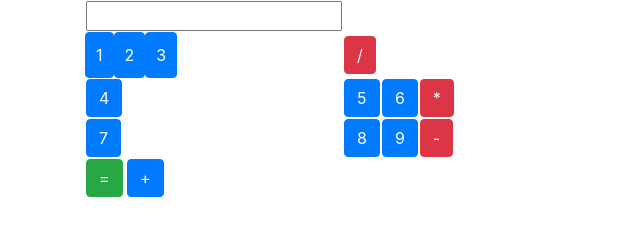
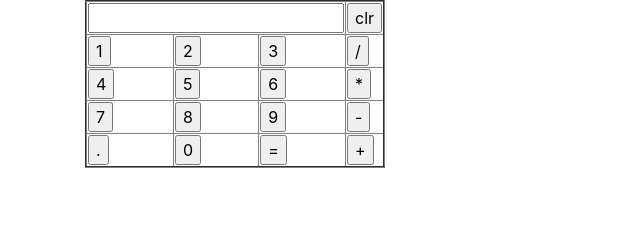
Before and after one commit to unicobib/java-script-practice-code, a plain HTML site: page Calculator/Calculator/calculator.html in a window 1280 px wide. Shown: the whole page, without its empty margins (0-640 px from the left). Drawn offline with nearby package versions, Linux system fonts and the light colour scheme.

Commit message:
calculator
html and js changes

```diff
--- a/Calculator/Calculator/calculator.html
+++ b/Calculator/Calculator/calculator.html
@@ -14,10 +14,12 @@
 
     <script src="https://maxcdn.bootstrapcdn.com/bootstrap/4.3.1/js/bootstrap.min.js"></script>
     <style>
-        td{
-            -webkit-column-gap: 40px; /* Chrome, Safari, Opera */
-             -moz-column-gap: 40px; /* Firefox */
-             column-gap: 40px;
+        td {
+            -webkit-column-gap: 40px;
+            /* Chrome, Safari, Opera */
+            -moz-column-gap: 40px;
+            /* Firefox */
+            column-gap: 40px;
 
         }
     </style>
@@ -27,66 +29,40 @@
 
     <body>
         <div class="container container-fluid">
-
-            <table>
-
+            <table border="2">
                 <tr>
-                <th>
-                    <input type="text" id="result" name="result">
-                </th>
-            </tr>
-
-                <tr>
-                    <td class="btn btn-primary" style="padding:10px">
-                        1
+                    <td colspan="3">
+                        <input type="text" id="result" />
                     </td>
-                    <td class="btn btn-primary" style="padding:10px">
-                        2
-                    </td>
-                    <td class="btn btn-primary" style="padding:10px">
-                        3
-                    </td>
-                    <td>
-                            <div class="btn btn-danger">/</div>
-                        </td>
+                    <td><input type="button" value="clr" onclick="document.getElementById('result').value='';" ></td>
                 </tr>
                 <tr>
-                    <td>
-                        <div class="btn btn-primary">4</div>
-                    </td>
-                    <td>
-                        <div class="btn btn-primary">5</div>
-                    </td>
-                    <td>
-                        <div class="btn btn-primary">6</div>
-                    </td>
-                    <th>
-                            <div class="btn btn-danger">*</div>
-                        </th>
+                    <td><input type="button" value="1" onclick="action('1')"></td>
+                    <td><input type="button" value="2" onclick="action('2')"></td>
+                    <td><input type="button" value="3" onclick="action('3')"></td>
+                    <td><input type="button" value="/" onclick="action('/')"></td>
                 </tr>
                 <tr>
-                    <td>
-                        <div class="btn btn-primary">7</div>
-                    </td>
-                    <td>
-                        <div class="btn btn-primary">8</div>
-                    </td>
-                    <td>
-                        <div class="btn btn-primary">9</div>
-                    </td>
-                    <th>
-                            <div class="btn btn-danger">-</div>
-                        </th>
+                    <td><input type="button" value="4" onclick="action('4')"></td>
+                    <td><input type="button" value="5" onclick="action('5')"></td>
+                    <td><input type="button" value="6" onclick="action('6')"></td>
+                    <td><input type="button" value="*" onclick="action('*')"></td>
                 </tr>
                 <tr>
-                    <td>
-                        <div class="btn btn-success">=</div>
-                        <div class="btn btn-primary">+</div>
-                    </td>
+                    <td><input type="button" value="7" onclick="action('7')"></td>
+                    <td><input type="button" value="8" onclick="action('8')"></td>
+                    <td><input type="button" value="9" onclick="action('9')"></td>
+                    <td><input type="button" value="-" onclick="action('-')"></td>
                 </tr>
+                <tr>
+                        <td><input type="button" value="." onclick="dot('.')"></td>
+                        <td><input type="button" value="0" onclick="action(0)"></td>
+                        <td><input type="button" value="=" onclick="calculate('=')"></td>
+                        <td><input type="button" value="+" onclick="action('+')"></td>
+                    </tr>
             </table>
 
-        </div>
+            <script src="calculator.js"></script>
     </body>
 
 </body>
--- /dev/null
+++ b/Calculator/Calculator/calculator.js
@@ -0,0 +1,9 @@
+function action(val){
+    document.getElementById("result").value += val;
+}
+function calculate(){
+    let x = document.getElementById("result").value;
+    let y = eval(x);
+    console.log(y)
+    document.getElementById("result").value = y;
+}
```
